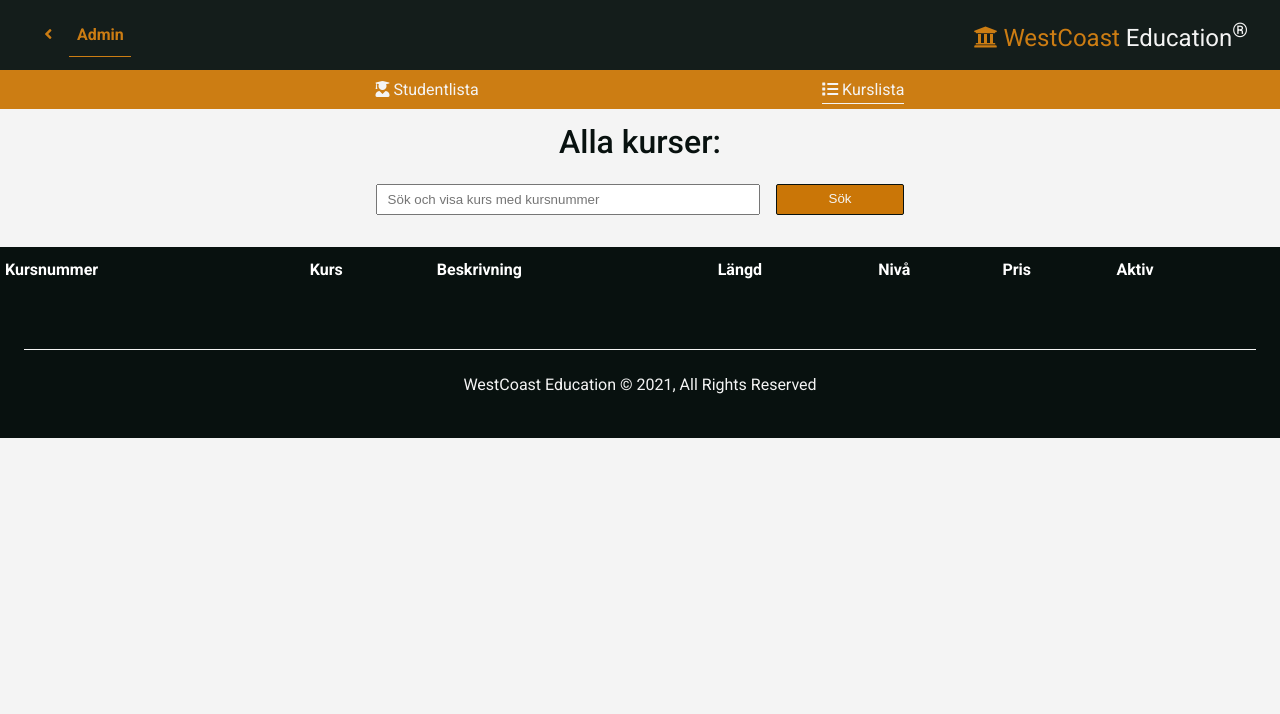
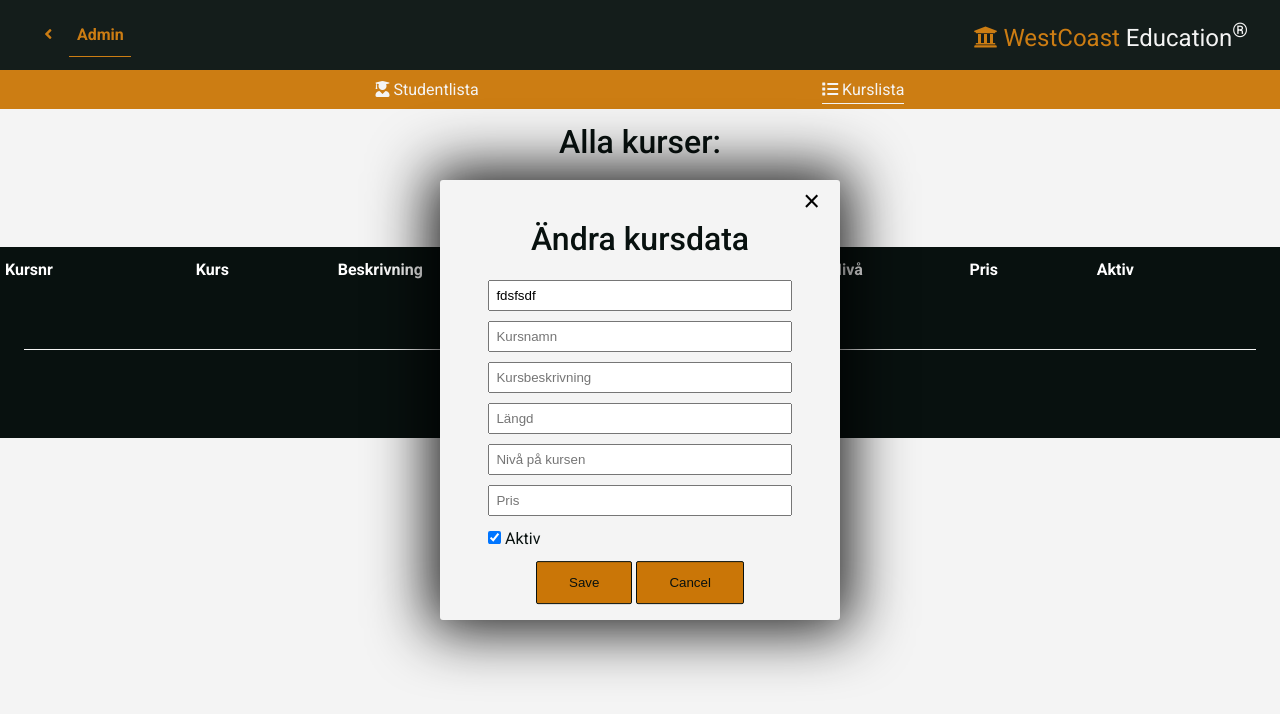
Before and after one commit to PeterAfN/ITHS.NET.Webbutveckling.Lab3, a website: page app/admin/courses.html in a window 1280 px wide. Drawn offline with Linux system fonts and the light colour scheme; no server answers.

Commit message:
work on change course data

```diff
--- a/app/admin/courses.html
+++ b/app/admin/courses.html
@@ -87,7 +87,7 @@
         <table id="courses-table">
           <thead>
             <tr>
-              <th>Kursnummer</th>
+              <th>Kursnr</th>
               <th>Kurs</th>
               <th>Beskrivning</th>
               <th>Längd</th>
@@ -100,6 +100,60 @@
           <tbody id="table-courses-content"></tbody>
         </table>
       </section>
+
+      <!--#region - admin/courses.js -->
+      <div class="modal-overlay-edit-course closed-edit-course"></div>
+      <div class="modal-edit-course closed-edit-course">
+        <button id="close-button-edit">&times;</button>
+        <section id="edit-container">
+          <form>
+            <p>Ändra kursdata</p>
+            <input
+              id="id"
+              type="text"
+              class="form-control"
+              placeholder="Kursnummer"
+            />
+            <input
+              id="title"
+              type="text"
+              class="form-control"
+              placeholder="Kursnamn"
+            />
+            <input
+              id="description"
+              type="text"
+              class="form-control"
+              placeholder="Kursbeskrivning"
+            />
+            <input
+              id="length"
+              type="text"
+              class="form-control"
+              placeholder="Längd"
+            />
+            <input
+              id="difficulty"
+              type="text"
+              class="form-control"
+              placeholder="Nivå på kursen"
+            />
+            <input
+              id="price"
+              type="text"
+              class="form-control"
+              placeholder="Pris"
+            />
+            <label ><input id="active" type="checkbox"/> Aktiv</label>
+            <div class="buttons">
+              <button class="btn" id="save">Save</button>
+              <button class="btn" id="cancel">Cancel</button>
+            </div>
+          </form>
+        </section>
+
+      </div>
+      <!--#endregion - admin/courses.js -->
 
     </main>
 
--- a/content/css/admin/courses.css
+++ b/content/css/admin/courses.css
@@ -12,7 +12,6 @@
   width: 100%;
   height: 2.4rem;
   opacity: 0.95;
-    /* cursor: pointer; */
 }
 
 #students-button,
@@ -33,7 +32,6 @@
   opacity: 0.7;
 }
 
-
 main p {
   font-weight: 500;
   color: var(--secondary-color);
@@ -52,8 +50,8 @@
 }
 
 input[placeholder] {
-    height:31px;
-    width: 30%;
+  height: 31px;
+  width: 18%;
   text-align: left;
   padding: 0.6rem;
   margin-right: 1rem;
@@ -66,14 +64,10 @@
   color: var(--light-color);
   border: 1px solid var(--secondary-color);
   border-radius: 2px;
-    height:31px;
-    line-height:20px;
-    padding:0 3px;
+  height: 31px;
+  line-height: 20px;
+  padding: 0 3px;
 }
-
-
-
-
 
 /*#region - courses table */
 
@@ -125,3 +119,87 @@
 }
 
 /*#endregion - courses table */
+
+/*#region - edit course modal */
+
+.modal-edit-course {
+  max-width: 400px;
+  width: 90vw;
+  position: fixed;
+  z-index: 100;
+  left: 50%;
+  top: 50%;
+  transform: translate(-50%, -50%);
+  background: var(--light-color);
+  box-shadow: 0 0 60px 10px rgba(0, 0, 0, 0.9);
+  border-radius: 3px;
+  color: var(--secondary-color);
+  /* font-size: 2rem;
+  font-weight: 500; */
+  /* overflow: hidden; */
+}
+
+.modal-edit-course {
+  overflow: hidden;
+}
+
+#edit-container form {
+  display: flexbox;
+  flex-direction: column;
+  gap: 10px;
+  align-items: flex-start;
+  margin: 1rem 3rem 1rem;
+}
+
+#edit-container p {
+  margin: 1.1rem 0rem 0.3rem;
+}
+
+#edit-container #save,
+#edit-container #cancel {
+  cursor: pointer;
+  display: inline-block;
+  color: var(--secondary-color);
+  background-color: var(--primary-color);
+  border: solid 1px var(--secondary-color);
+  border-radius: 2px;
+  z-index: 1;
+}
+
+#edit-container #save:hover,
+#edit-container #cancel:hover {
+  border-color: var(--secondary-color);
+  border: 1px solid;
+}
+
+input[type="text"] {
+  width: 100%;
+  padding: 0.4rem;
+}
+
+.modal-edit-course #close-button-edit {
+  opacity: 1;
+  position: absolute;
+  z-index: 1;
+  top: 5px;
+  right: 20px;
+  border: none;
+  outline: none;
+  background-color: var(--light-color);
+  padding: 0px 0px;
+  font-size: 1.8rem;
+}
+
+.modal-edit-course #close-button-edit:hover,
+.modal-edit-course #close-button-edit:focus {
+  opacity: 0.7;
+  text-decoration: none;
+  cursor: pointer;
+}
+
+.modal-edit-course p,
+.modal-edit-course .buttons {
+  align-self: center;
+}
+
+/*#endregion - edit course modal */
--- a/scripts/Admin/Courses.js
+++ b/scripts/Admin/Courses.js
@@ -7,16 +7,49 @@ window.addEventListener('DOMContentLoaded', (event) => {
 class Courses {
 
     constructor() {
+        this.selectedCourseId = -1;
+
+        this.modalOverlayEditCourse = document.querySelector(".modal-overlay-edit-course");
+        this.idInput = document.querySelector('#id');
+        this.titleInput = document.querySelector('#title');
+        this.descriptionInput = document.querySelector('#description');
+        this.lengthInput = document.querySelector('#length');
+        this.difficultyInput = document.querySelector('#difficulty');
+        this.priceInput = document.querySelector('#price');
+        this.statusInput = document.querySelector('#active');
+
+        this.statusInput.checked = true;
+        this.idInput.value = "fdsfsdf";
         this.addEventListeners();
         this.addCoursesToTable();
     }
 
     addEventListeners() {
         let courseSearchButton = document.querySelector(".search-course-btn");
+        let saveButton = document.querySelector("#save");
+        let cancelButton = document.querySelector("#cancel");
+        let closeButtonAdd = document.querySelector("#close-button-edit");
 
         courseSearchButton.addEventListener("click", (e) => {
             e.preventDefault();
             this.handleSearchClick();
+        });
+        document.addEventListener("click", (e) => {
+            if (e.target === this.modalOverlayEditCourse) {
+                this.toggle();
+            }
+        });
+        saveButton.addEventListener("click", (e) => {
+            e.preventDefault();
+            this.save();
+            this.toggle();
+        });
+        cancelButton.addEventListener("click", (e) => {
+            e.preventDefault();
+            this.toggle();
+        });
+        closeButtonAdd.addEventListener("click", () => {
+            this.toggle();
         });
     }
 
@@ -35,6 +68,7 @@ class Courses {
             this.clearTable();
             if (course !== undefined) {
                 this.addRow(Object.values(course)[0]);
+                this.addEventListenerToEdit();
             }
         });
     }
@@ -55,13 +89,12 @@ class Courses {
             });
     }
 
-
-
     addCoursesToTable() {
         this.getCoursesFromAPI().then(allcourses => {
             let courses = Object.values(allcourses)[0];
             for (let course of courses) {
                 this.addRow(course);
+                this.addEventListenerToEdit();
             }
         });
     }
@@ -78,7 +111,6 @@ class Courses {
     }
 
     addRow(course) {
-        console.log(course);
         const tableCoursesContent = document.querySelector("#table-courses-content");
 
         tableCoursesContent.insertAdjacentHTML(
@@ -92,10 +124,29 @@ class Courses {
                     <td>${course.difficulty}</td>
                     <td>${course.price}</td>
                     <td>${course.status}</td>
-                    <td class="cart-btn-table add" title="Klicka för att ändra i kurs."><i class="far fa-edit"></i></td>
+                    <td id="${course.id}" class="cart-btn-table edit" title="Klicka för att ändra i kurs."><i class="far fa-edit"></i></td>
                 </tr>
             `
         );
     }
 
+    addEventListenerToEdit() {
+        let _this = this;
+        const editCourseButtons = document.querySelectorAll("#table-courses-container .edit");
+        var lastCourseButton = editCourseButtons[editCourseButtons.length - 1];
+        this.selectedCourseId = lastCourseButton.parentNode.firstElementChild.firstChild.nodeValue;
+        const selectedCourseId = lastCourseButton.parentNode.firstElementChild.firstChild.nodeValue;
+
+        lastCourseButton.addEventListener("click", function addEL(event) {
+            _this.toggle(selectedCourseId);
+            //call a new function that add values to the modal form
+        });
+    }
+
+    toggle(id = -1) {
+        const modal = document.querySelector(".modal-edit-course");
+        modal.classList.toggle("closed-edit-course");
+        this.modalOverlayEditCourse.classList.toggle("closed-edit-course");
+    }
+
 }
```
Lines whose indentation alone changed are shown as unchanged.
